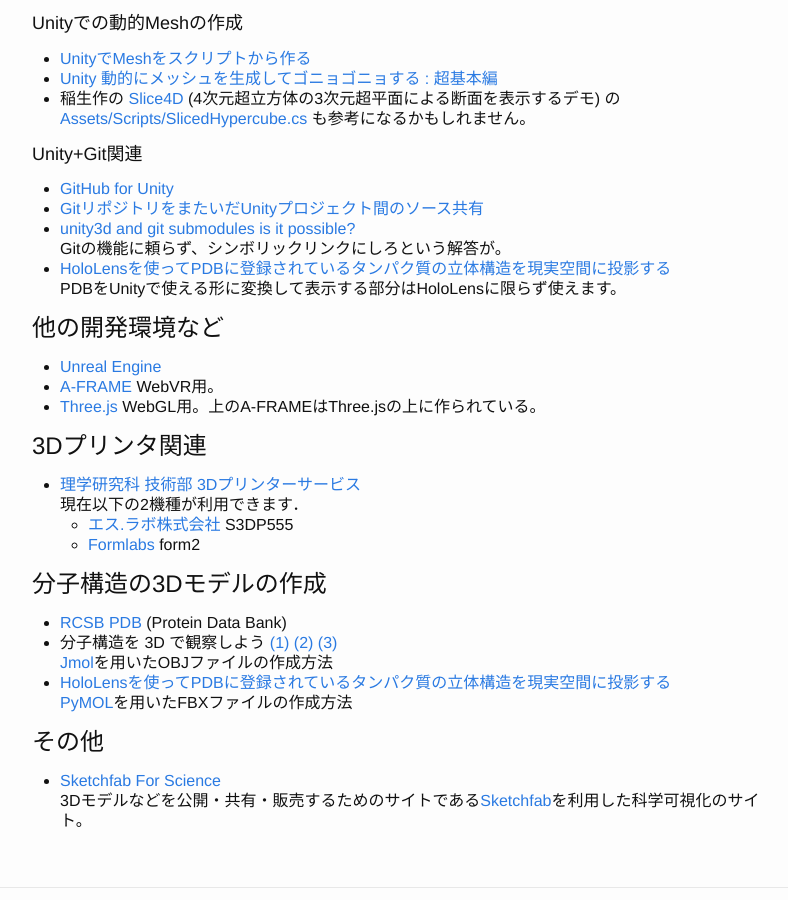
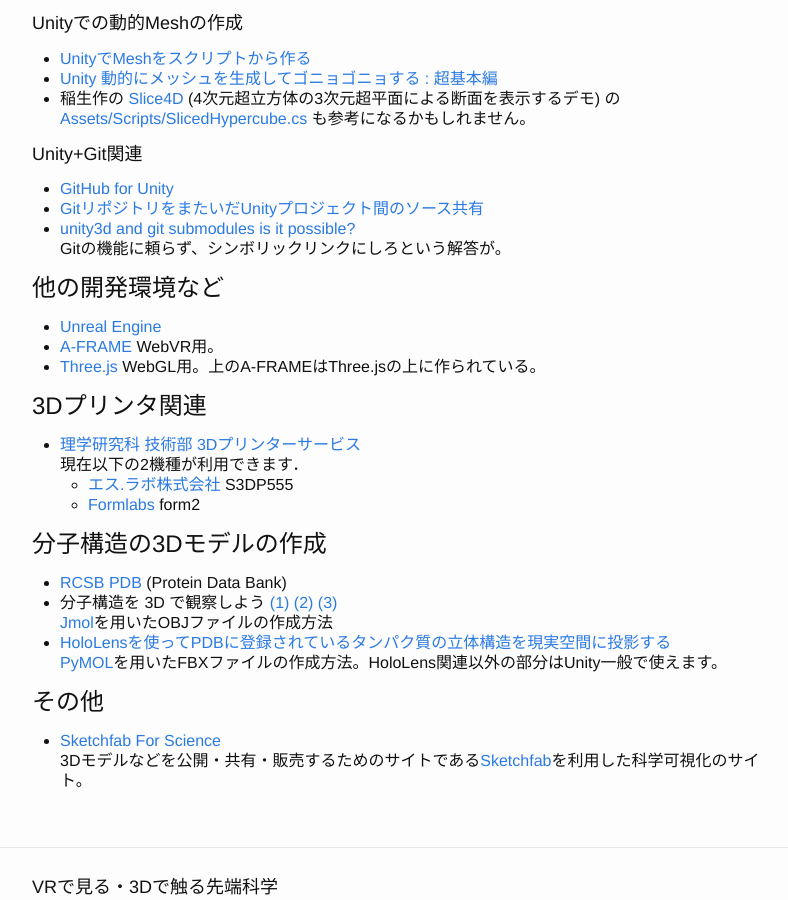
Before and after one commit to macs-vr/macs-vr.github.io, a Jekyll site: the page built from tips.md, in a window 1280 px wide and 900 px high, scrolled down 1488 px. Shown: the whole window, without its empty margins (236-1024 px from the left). Built offline with Jekyll 4.4.1, drawn with Linux system fonts in a browser that asks for light colours.

Commit message:
Remove duplicate link

```diff
--- a/tips.md
+++ b/tips.md
@@ -75,8 +75,6 @@ OBJファイルのインポートが上手く行かない時に。
 * [GitリポジトリをまたいだUnityプロジェクト間のソース共有](http://satoshi-maemoto.hatenablog.com/entry/2019/01/30/230958)
 * [unity3d and git submodules is it possible?](https://stackoverflow.com/questions/24899296/unity3d-and-git-submodules-is-it-possible)
 Gitの機能に頼らず、シンボリックリンクにしろという解答が。
-* [HoloLensを使ってPDBに登録されているタンパク質の立体構造を現実空間に投影する](http://imamachi-n.hatenablog.com/entry/2017/01/31/001353)
-PDBをUnityで使える形に変換して表示する部分はHoloLensに限らず使えます。
 
 ### 他の開発環境など
 
@@ -97,7 +95,9 @@ PDBをUnityで使える形に変換して表示する部分はHoloLensに限ら
 * 分子構造を 3D で観察しよう [(1)](https://www.chem-station.com/blog/2015/03/jmol-pdb-01.html) [(2)](https://www.chem-station.com/blog/2015/03/jmol-pdb-02.html) [(3)](https://www.chem-station.com/blog/2015/03/jmol-pdb-03.html)
 [Jmol](http://jmol.sourceforge.net/)を用いたOBJファイルの作成方法
 * [HoloLensを使ってPDBに登録されているタンパク質の立体構造を現実空間に投影する](http://imamachi-n.hatenablog.com/entry/2017/01/31/001353)
-[PyMOL](https://pymol.org/2/)を用いたFBXファイルの作成方法
+[PyMOL](https://pymol.org/2/)を用いたFBXファイルの作成方法。HoloLens関連以外の部分はUnity一般で使えます。
+
+
 
 ### その他
 
```
